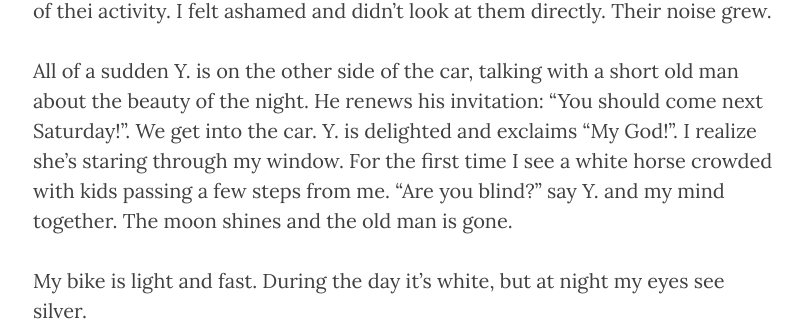
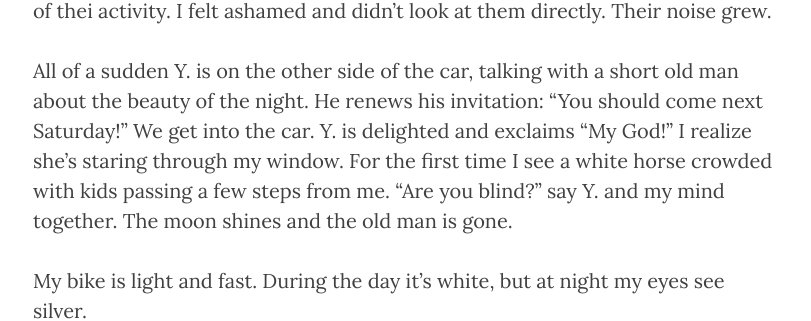
Before and after one commit to Vysybyl/qarabas, a Jekyll site: the page built from _posts/2017-09-17-Honor-thy-father-en.md, in a window 1280 px wide and 900 px high, scrolled down 538 px. Shown: the part 202-523 px from the top of the window, without its empty margins (232-1043 px from the left). Built offline with Jekyll 4.4.1, drawn with Linux system fonts in a browser that asks for light colours; nearby versions of some CDN libraries.

Commit message:
Minor corrections

```diff
--- a/_posts/2017-09-17-Honor-thy-father-en.md
+++ b/_posts/2017-09-17-Honor-thy-father-en.md
@@ -12,7 +12,7 @@ My bike can take me anywhere but I haven't been able to catch the sunset yet.
 
 I was waiting for Y. in her car the other day. Some kids sneaked out of the favela and started playing around the car. I got out and lean on it, crossing my arms and staring at the moon which was getting bigger. I couldn't understand their accent. The sun was gone already. I smiled while a part of me was still suspicious of thei activity. I felt ashamed and didn't look at them directly. Their noise grew.
 
-All of a sudden Y. is on the other side of the car, talking with a short old man about the beauty of the night. He renews his invitation: "You should come next Saturday!". We get into the car. Y. is delighted and exclaims "My God!". I realize she's staring through my window. For the first time I see a white horse crowded with kids passing a few steps from me. "Are you blind?" say Y. and my mind together. The moon shines and the old man is gone.
+All of a sudden Y. is on the other side of the car, talking with a short old man about the beauty of the night. He renews his invitation: "You should come next Saturday!" We get into the car. Y. is delighted and exclaims "My God!" I realize she's staring through my window. For the first time I see a white horse crowded with kids passing a few steps from me. "Are you blind?" say Y. and my mind together. The moon shines and the old man is gone.
 
 My bike is light and fast. During the day it's white, but at night my eyes see silver.
 
```
